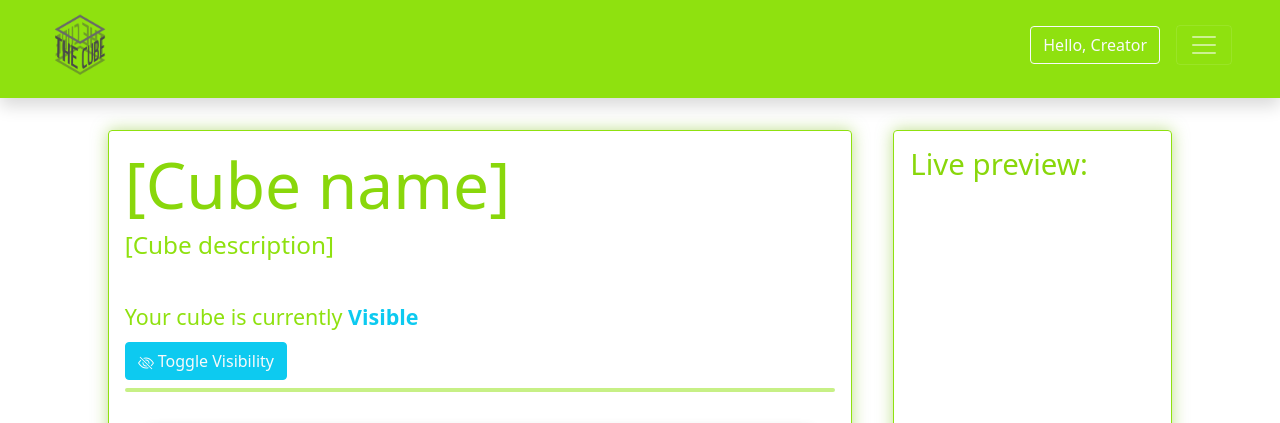
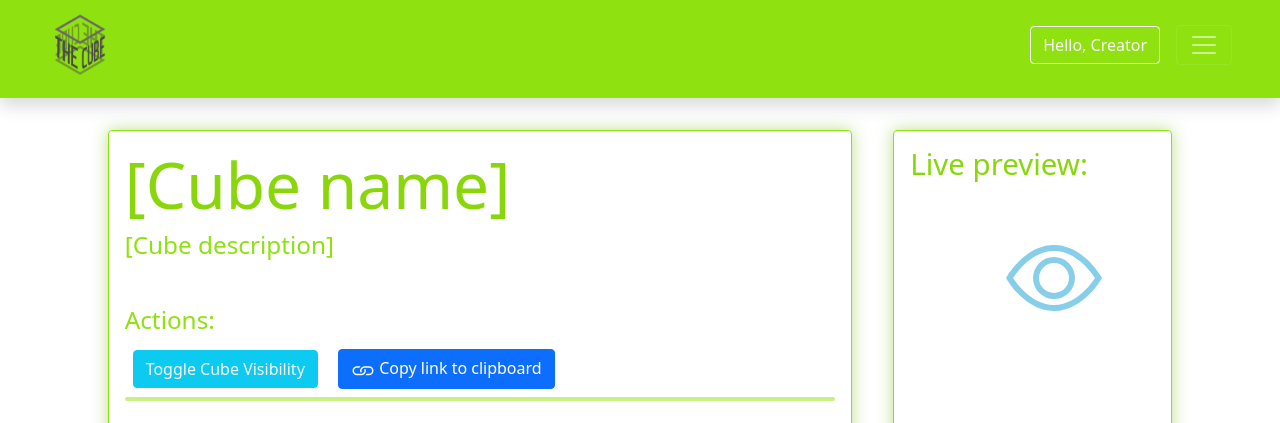
Before and after one commit to partaloski/TheCubeDemo, a PHP site: page /cubeDemo.html in a window 1280 px wide. Shown: the top 423 px of the page. Run offline with PHP 8.4, Linux system fonts and the light colour scheme.

Commit message:
Added share link to cube

```diff
--- a/cubeDemo.html
+++ b/cubeDemo.html
@@ -68,14 +68,20 @@
             <div class="col-lg-8 col-sm-10 mx-auto p-3 my-3 border border-1 border-labs rounded-2 me-lg-3 shadow-labs-sm">
                 <h3 class="display-3 text-darklabs">[Cube name]</h3>
                 <h3 class="display-10 text-labs">[Cube description]</h3>
-                <h4 class="display-11 text-labs mt-5"> Your cube is currently <span class="fw-bold text-info" id="visibility">Visible</span></h4>
-                <a class="btn btn-info my-2 text-light" id="toggleCubeVisibility">
-                    <svg xmlns="http://www.w3.org/2000/svg" width="16" height="16" fill="currentColor" class="bi bi-eye-slash" viewBox="0 0 16 16">
-                    <path d="M13.359 11.238C15.06 9.72 16 8 16 8s-3-5.5-8-5.5a7.028 7.028 0 0 0-2.79.588l.77.771A5.944 5.944 0 0 1 8 3.5c2.12 0 3.879 1.168 5.168 2.457A13.134 13.134 0 0 1 14.828 8c-.058.087-.122.183-.195.288-.335.48-.83 1.12-1.465 1.755-.165.165-.337.328-.517.486l.708.709z"/>
-                    <path d="M11.297 9.176a3.5 3.5 0 0 0-4.474-4.474l.823.823a2.5 2.5 0 0 1 2.829 2.829l.822.822zm-2.943 1.299.822.822a3.5 3.5 0 0 1-4.474-4.474l.823.823a2.5 2.5 0 0 0 2.829 2.829z"/>
-                    <path d="M3.35 5.47c-.18.16-.353.322-.518.487A13.134 13.134 0 0 0 1.172 8l.195.288c.335.48.83 1.12 1.465 1.755C4.121 11.332 5.881 12.5 8 12.5c.716 0 1.39-.133 2.02-.36l.77.772A7.029 7.029 0 0 1 8 13.5C3 13.5 0 8 0 8s.939-1.721 2.641-3.238l.708.709zm10.296 8.884-12-12 .708-.708 12 12-.708.708z"/>
-                </svg>
-                    Toggle Visibility</a>
+                <h3 class="display-10 mt-5 text-labs">Actions:</h3>
+                <a class="btn btn-info m-2 text-light" id="toggleCubeVisibility">
+                    <span id="visibility" class="text-light">
+                        Toggle Cube Visibility
+                    </span>
+                </a>
+                <a class="btn btn-primary m-2" id="buttonCopy">
+                    <svg xmlns="http://www.w3.org/2000/svg" width="24" height="24" fill="currentColor" class="bi bi-link" viewBox="0 0 16 16">
+                        <path d="M6.354 5.5H4a3 3 0 0 0 0 6h3a3 3 0 0 0 2.83-4H9c-.086 0-.17.01-.25.031A2 2 0 0 1 7 10.5H4a2 2 0 1 1 0-4h1.535c.218-.376.495-.714.82-1z"/>
+                        <path d="M9 5.5a3 3 0 0 0-2.83 4h1.098A2 2 0 0 1 9 6.5h3a2 2 0 1 1 0 4h-1.535a4.02 4.02 0 0 1-.82 1H12a3 3 0 1 0 0-6H9z"/>
+                    </svg>
+                    <span id="buttonCopyLabel">
+                    Copy link to clipboard</span>
+                </a>
                 <div class="border border-2 border-labs w-90 mx-auto d-block opacity-50 rounded-3 mb-4"></div>
                 <div class="container">
                     <ul class="list-group">
@@ -174,6 +180,17 @@
             </div>
             <div class="col-lg-3 col-sm-10 p-3 border border-1 border-labs rounded-2 shadow-labs-sm mx-auto my-3" id="viewport">
                 <p class="display-8 text-darklabs mb-5">Live preview:</p>
+                <div class="d-block w-50  ms-5">
+                    <svg xmlns="http://www.w3.org/2000/svg" id="invisibleIcon" width="96" height="96" fill="gold" class= "position-absolute ms-5 bi bi-eye-slash" viewBox="0 0 16 16">
+                        <path d="M13.359 11.238C15.06 9.72 16 8 16 8s-3-5.5-8-5.5a7.028 7.028 0 0 0-2.79.588l.77.771A5.944 5.944 0 0 1 8 3.5c2.12 0 3.879 1.168 5.168 2.457A13.134 13.134 0 0 1 14.828 8c-.058.087-.122.183-.195.288-.335.48-.83 1.12-1.465 1.755-.165.165-.337.328-.517.486l.708.709z"/>
+                        <path d="M11.297 9.176a3.5 3.5 0 0 0-4.474-4.474l.823.823a2.5 2.5 0 0 1 2.829 2.829l.822.822zm-2.943 1.299.822.822a3.5 3.5 0 0 1-4.474-4.474l.823.823a2.5 2.5 0 0 0 2.829 2.829z"/>
+                        <path d="M3.35 5.47c-.18.16-.353.322-.518.487A13.134 13.134 0 0 0 1.172 8l.195.288c.335.48.83 1.12 1.465 1.755C4.121 11.332 5.881 12.5 8 12.5c.716 0 1.39-.133 2.02-.36l.77.772A7.029 7.029 0 0 1 8 13.5C3 13.5 0 8 0 8s.939-1.721 2.641-3.238l.708.709zm10.296 8.884-12-12 .708-.708 12 12-.708.708z"/>
+                    </svg>
+                    <svg xmlns="http://www.w3.org/2000/svg" id="visibleIcon" width="96" height="96" fill="skyblue" class="position-absolute ms-5 bi bi-eye" viewBox="0 0 16 16">
+                        <path d="M16 8s-3-5.5-8-5.5S0 8 0 8s3 5.5 8 5.5S16 8 16 8zM1.173 8a13.133 13.133 0 0 1 1.66-2.043C4.12 4.668 5.88 3.5 8 3.5c2.12 0 3.879 1.168 5.168 2.457A13.133 13.133 0 0 1 14.828 8c-.058.087-.122.183-.195.288-.335.48-.83 1.12-1.465 1.755C11.879 11.332 10.119 12.5 8 12.5c-2.12 0-3.879-1.168-5.168-2.457A13.134 13.134 0 0 1 1.172 8z"/>
+                        <path d="M8 5.5a2.5 2.5 0 1 0 0 5 2.5 2.5 0 0 0 0-5zM4.5 8a3.5 3.5 0 1 1 7 0 3.5 3.5 0 0 1-7 0z"/>
+                    </svg>
+                </div>
                 <div class="d-lg-block d-sm-none vh-10 mb-5"></div>
                 <div id="wrapper" class="demo-side">
                     <div class="viewport">
--- a/script/cube.js
+++ b/script/cube.js
@@ -1,14 +1,24 @@
 $(document).ready(function (){
-    $("#toggleCubeVisibility").click(function () {
-        if($("#visibility").text() === 'Visible'){
-            $("#visibility").text('Hidden')
-        }
-        else{
-            $("#visibility").text('Visible')
-        }
-        $("#visibility").toggleClass("text-warning")
-        $("#visibility").toggleClass("text-info")
-        $("#toggleCubeVisibility").toggleClass("btn-warning")
-        $("#toggleCubeVisibility").toggleClass("btn-info")
+    $("#invisibleIcon").hide()
+    let button = $("#toggleCubeVisibility")
+    let label = $("#visibility")
+    let buttonCopy = $("#buttonCopy")
+    let buttonCopyLabel = $("#buttonCopyLabel")
+
+    $(button).click(function () {
+        $("#visibleIcon").fadeToggle()
+        $("#invisibleIcon").fadeToggle()
+        label.toggleClass("text-warning")
+        label.toggleClass("text-info")
+        button.toggleClass("btn-warning")
+        button.toggleClass("btn-info")
     })
+
+    $(buttonCopy).click(function (){
+        navigator.clipboard.writeText("https://the-cube-demo.herokuapp.com/cubes/cube_name")
+        $(buttonCopyLabel).text("Link copied!")
+        $(buttonCopy).addClass("btn-success")
+        $(buttonCopy).removeClass("btn-info")
+    })
+
 })
```
Also changed, not shown: style/style.css (line endings or trailing spaces).
